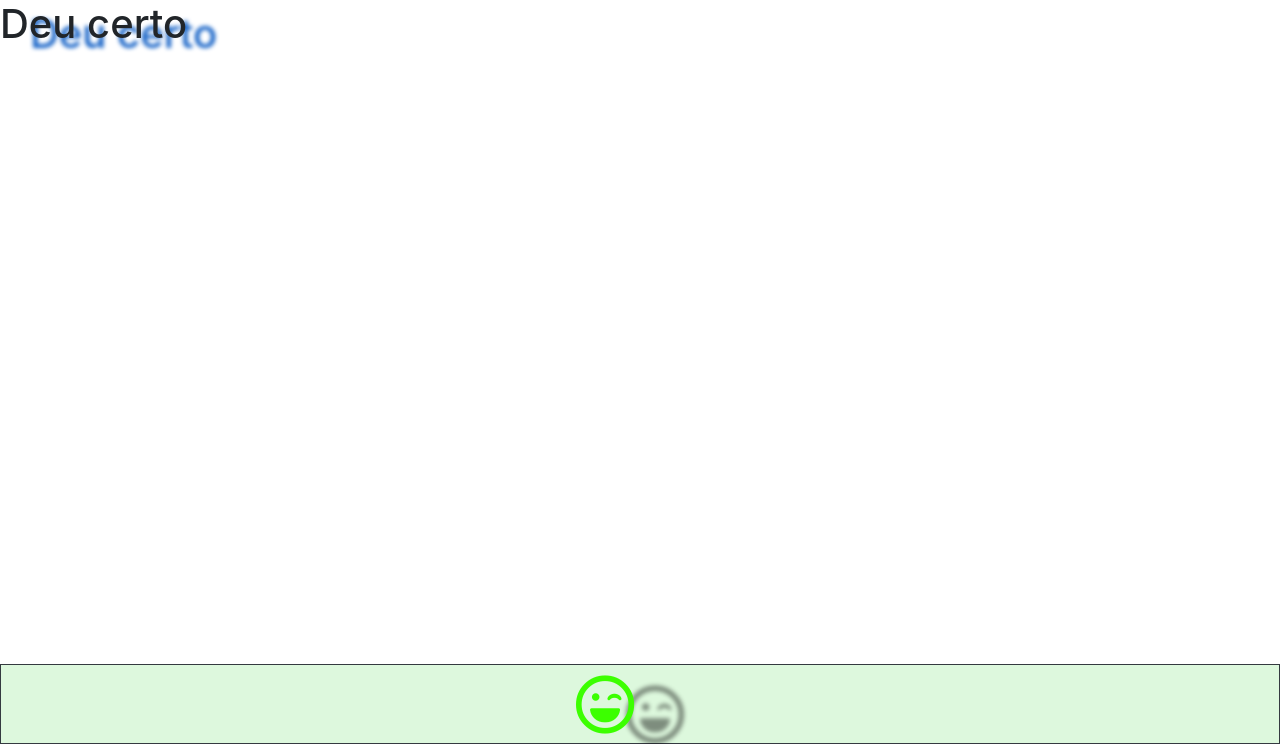
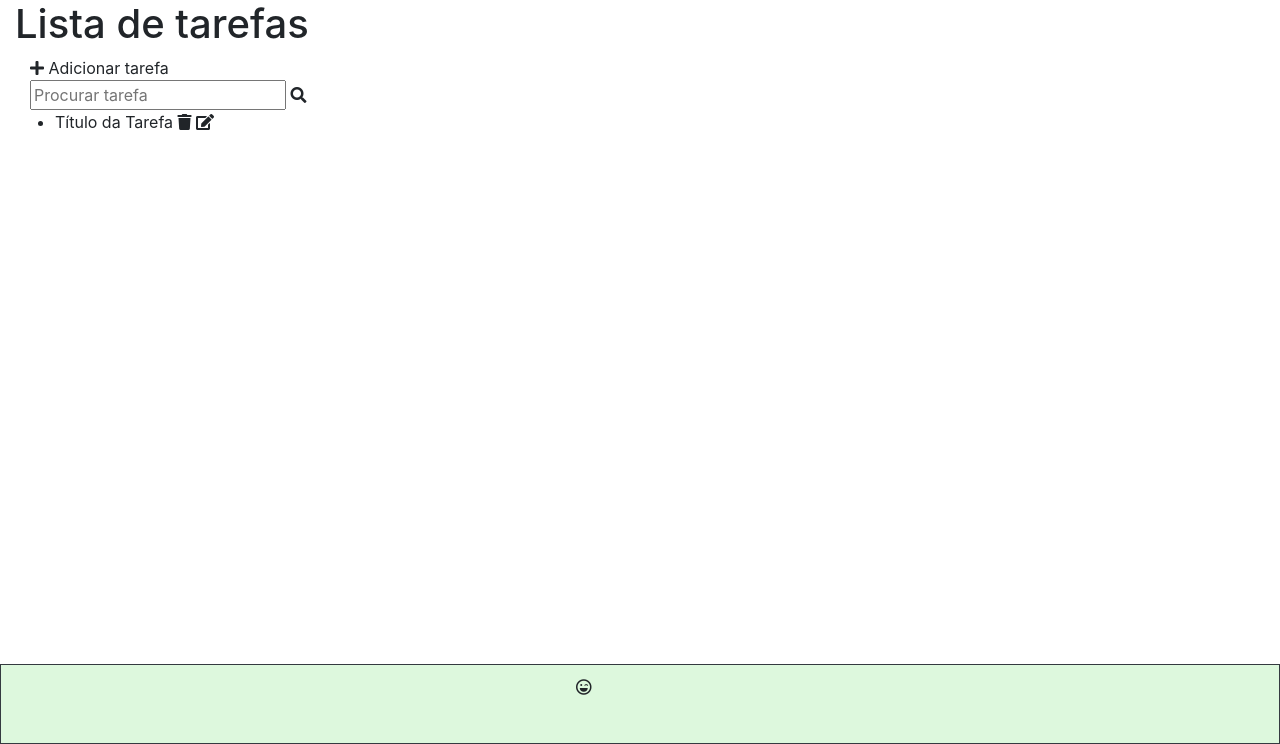
Before and after one commit to oliveiramiro2/TreinamentoWeb, a Django app: page / in a window 1280 px wide. Shown: the part 56-800 px from the top of the page. Run offline with Django 3.2, Linux system fonts and the light colour scheme; some libraries are stand-ins or nearby versions.

Commit message:
config interface

```diff
--- a/configToDo/ToDo/static/css/styles.css
+++ b/configToDo/ToDo/static/css/styles.css
@@ -7,9 +7,9 @@ nav{
     display: inline-block;
     margin: 0.8% 45%;
     height: 20px;
-}
+}git
 
-i{
+.logo_rodape {
     font-size: 60px;
     color: rgb(60, 255, 0);
     text-shadow: rgba(0, 0, 0, 0.432) 50px 10px 4px;
@@ -24,6 +24,3 @@ footer{
 }
 
 /* css do arquivo index */
-.teste{
-    text-shadow:rgb(13, 93, 197) 30px 10px 4px;
-}
--- a/configToDo/ToDo/templates/todo/index.html
+++ b/configToDo/ToDo/templates/todo/index.html
@@ -3,5 +3,21 @@
 {% block title %}Página Inicial{% endblock %}
 
 {% block content %}
-    <h1 class="teste">Deu certo</h1>
+    <div class="offset_1 col-10 list-div">
+        <h1>Lista de tarefas</h1>
+        <div class="col-2 add-div">
+            <i class="fas fa-plus"></i> <span>Adicionar tarefa</span>
+        </div>
+        <div class="col-9 search-div">
+            <input type="text" id="search" placeholder="Procurar tarefa">
+            <i class="fas fa-search"></i>
+        </div>
+        <ul class="track-list">
+            <li class="track-item">
+                <span>Título da Tarefa</span>
+                <span><i class="fas fa-trash"></i></span>
+                <span><i class="fas fa-edit"></i></span>
+            </li>
+        </ul>
+    </div>
 {% endblock %}
--- a/configToDo/ToDo/views.py
+++ b/configToDo/ToDo/views.py
@@ -1,4 +1,7 @@
+from django.db import models
 from django.shortcuts import render
+from .models import Task
 
 def homePage(request):
-    return render(request, 'todo/index.html')
+    tasks = Task.objects.all()
+    return render(request, 'todo/index.html', {'tasks': tasks})
```
